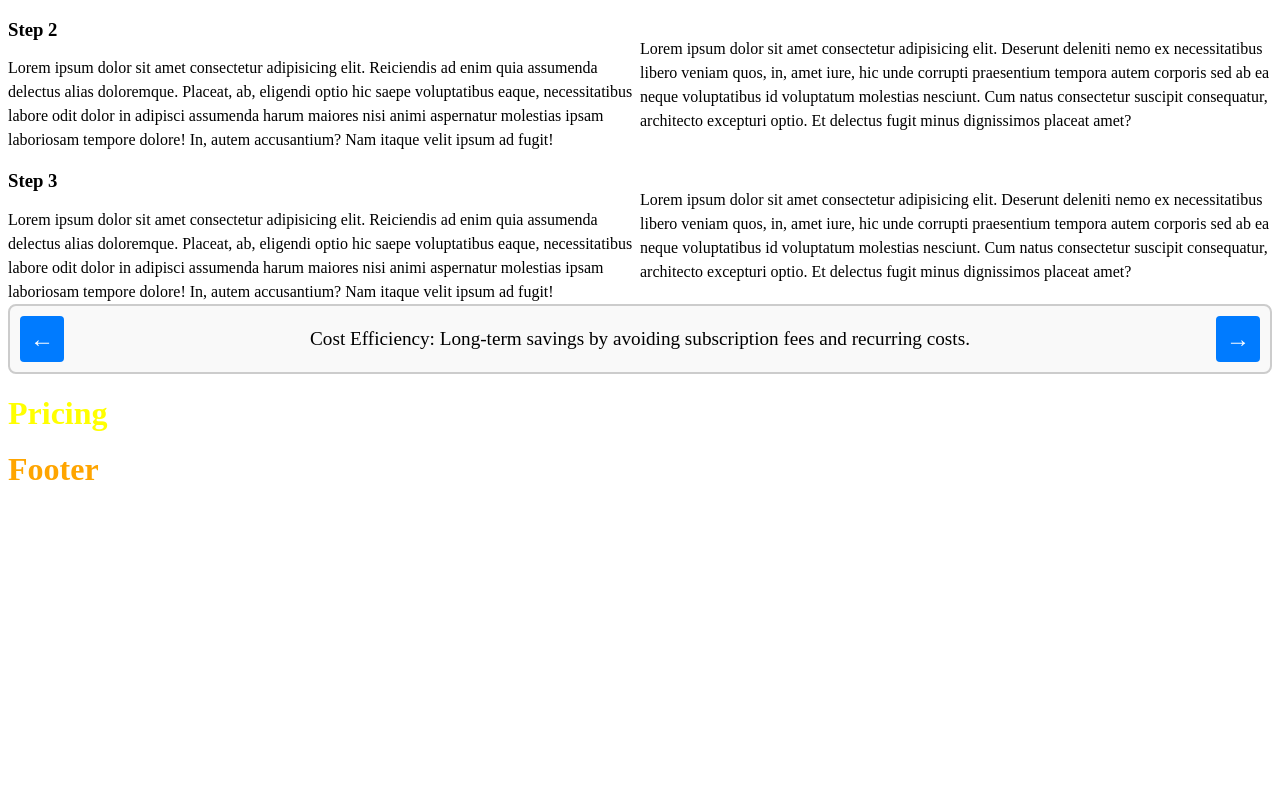
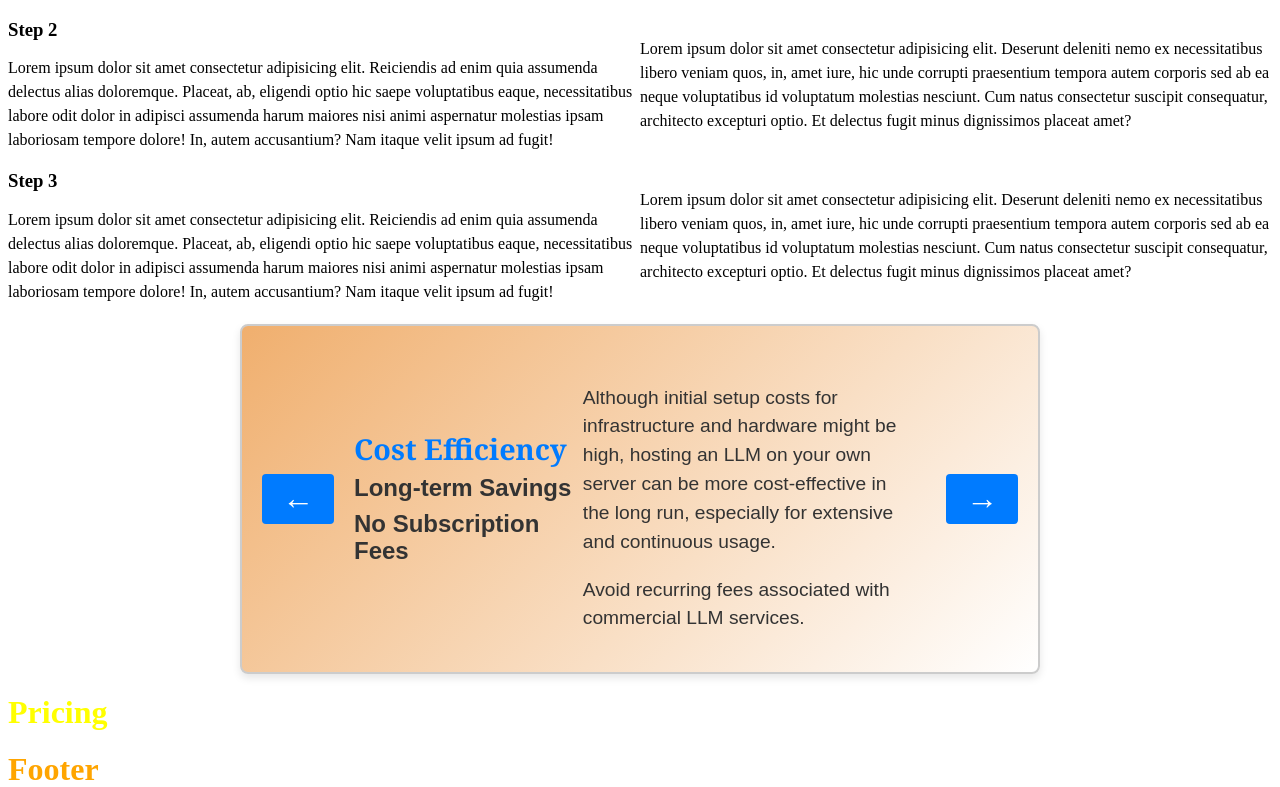
Before and after one commit to BuraYu/LLM-landing-page, a React (Create React App) app: page / in a window 1280 px wide. Shown: the part 580-1367 px from the top of the page. Before the commit the page ends 1067 px from the top, so only its background shows below. Built offline with nearby package versions, Linux system fonts and the light colour scheme.

Commit message:
exported and updated  data into own file, add title, subheading and description

```diff
--- a/src/Components/Benefits.css
+++ b/src/Components/Benefits.css
@@ -1,24 +1,30 @@
 .carousel {
   display: flex;
   align-items: center;
-  justify-content: center;
-  margin: 20px;
+  justify-content: space-between;
+  margin: 20px auto;
   border: 2px solid #ccc;
   border-radius: 8px;
-  padding: 10px;
-  max-width: 1400px;
-  margin: 0 auto;
-  background-color: #f9f9f9;
+  padding: 20px;
+  max-width: 800px;
+  height: 350px;
+  background: linear-gradient(135deg, #f0af6e, #ffffff);
+  box-shadow: 0 4px 8px rgba(0, 0, 0, 0.1);
 }
 
 .carousel-button {
   background-color: #007bff;
   color: white;
   border: none;
-  padding: 10px;
+  padding: 10px 20px;
   cursor: pointer;
-  font-size: 1.5rem;
+  font-size: 2rem;
   border-radius: 4px;
+  height: 50px;
+  display: flex;
+  align-items: center;
+  justify-content: center;
+  transition: background-color 0.3s ease;
 }
 
 .carousel-button:hover {
@@ -26,8 +32,47 @@
 }
 
 .carousel-content {
+  display: flex;
+  flex-direction: row;
+  align-items: center;
+  justify-content: space-between;
+  flex-grow: 1;
   margin: 0 20px;
+}
+
+.carousel-description {
+  width: 60%;
   font-size: 1.2rem;
-  text-align: center;
-  flex-grow: 1;
+  padding-right: 20px;
+  color: #333;
+  font-family: "Arial", sans-serif;
 }
+
+.carousel-details {
+  width: 40%;
+  display: flex;
+  flex-direction: column;
+  align-items: flex-start;
+  justify-content: center;
+}
+
+.carousel-details h2 {
+  margin: 0;
+  font-size: 1.8rem;
+  color: #007bff;
+  font-family: "Georgia", serif;
+}
+
+.carousel-details h3 {
+  margin: 10px 0 0 0;
+  font-size: 1.5rem;
+  color: #333;
+  font-family: "Arial", sans-serif;
+}
+
+.carousel-details p {
+  margin: 5px 0 0 0;
+  font-size: 1rem;
+  color: #666;
+  font-family: "Arial", sans-serif;
+}
--- a/src/Components/Benefits.jsx
+++ b/src/Components/Benefits.jsx
@@ -1,19 +1,8 @@
-import React from "react";
+import React, { useState } from "react";
 import "./Benefits.css";
-import { useState } from "react";
+import benefits from "../data";
 
-export default function Benefits() {
-  const benefits = [
-    "Cost Efficiency: Long-term savings by avoiding subscription fees and recurring costs.",
-    "Control and Customization: Full control over software configurations, updates, and integrations.",
-    "Data Privacy and Security: Enhanced security and privacy by keeping data within your own servers.",
-    "Performance and Availability: Dedicated resources ensure consistent performance and low latency.",
-    "Scalability: Flexible resource scaling based on actual usage patterns and demands.",
-    "No Vendor Lock-in: Independence from a single vendor’s ecosystem.",
-    "Advanced Use Cases: Capability to deploy models at the edge or in specific geographic locations.",
-    "Learning and Innovation: Develop in-house expertise and foster innovation.",
-  ];
-
+const Carousel = () => {
   const [currentIndex, setCurrentIndex] = useState(0);
 
   const nextBenefit = () => {
@@ -25,15 +14,34 @@ export default function Benefits() {
       (prevIndex) => (prevIndex - 1 + benefits.length) % benefits.length
     );
   };
+
   return (
     <div className="carousel">
       <button className="carousel-button" onClick={prevBenefit}>
         ←
       </button>
-      <div className="carousel-content">{benefits[currentIndex]}</div>
+      <div className="carousel-content">
+        <div className="carousel-details">
+          <h2>{benefits[currentIndex].heading}</h2>
+          {benefits[currentIndex].details.map((detail, index) => (
+            <div key={index}>
+              <h3>{detail.subheading}</h3>
+            </div>
+          ))}
+        </div>
+        <div className="carousel-description">
+          {benefits[currentIndex].details.map((detail, index) => (
+            <div key={index}>
+              <p>{detail.description}</p>
+            </div>
+          ))}
+        </div>
+      </div>
       <button className="carousel-button" onClick={nextBenefit}>
         →
       </button>
     </div>
   );
-}
+};
+
+export default Carousel;
--- /dev/null
+++ b/src/data.js
@@ -0,0 +1,129 @@
+const benefits = [
+  {
+    heading: "Cost Efficiency",
+    details: [
+      {
+        subheading: "Long-term Savings",
+        description:
+          "Although initial setup costs for infrastructure and hardware might be high, hosting an LLM on your own server can be more cost-effective in the long run, especially for extensive and continuous usage.",
+      },
+      {
+        subheading: "No Subscription Fees",
+        description:
+          "Avoid recurring fees associated with commercial LLM services.",
+      },
+    ],
+  },
+  {
+    heading: "Control and Customization",
+    details: [
+      {
+        subheading: "Full Control",
+        description:
+          "You have complete control over the environment, including software configurations, updates, and optimizations tailored to your specific needs.",
+      },
+      {
+        subheading: "Customization",
+        description:
+          "Ability to fine-tune the model, implement custom features, or integrate with other internal systems without restrictions imposed by third-party providers.",
+      },
+    ],
+  },
+  {
+    heading: "Data Privacy and Security",
+    details: [
+      {
+        subheading: "Enhanced Security",
+        description:
+          "Data processed on your own servers is kept within your control, reducing the risk of data breaches and ensuring compliance with strict data privacy regulations.",
+      },
+      {
+        subheading: "Privacy",
+        description:
+          "Avoid potential privacy issues related to sending sensitive data to external services.",
+      },
+    ],
+  },
+  {
+    heading: "Performance and Availability",
+    details: [
+      {
+        subheading: "Dedicated Resources",
+        description:
+          "Ensure consistent performance with dedicated hardware resources optimized for your specific workloads.",
+      },
+      {
+        subheading: "Latency Reduction",
+        description:
+          "Minimize latency by hosting the model closer to your user base or integrating directly within your internal network infrastructure.",
+      },
+      {
+        subheading: "Availability",
+        description:
+          "Greater control over uptime and reliability, without dependence on the uptime and reliability of external service providers.",
+      },
+    ],
+  },
+  {
+    heading: "Scalability",
+    details: [
+      {
+        subheading: "Flexible Scaling",
+        description:
+          "Scale resources up or down based on actual usage patterns and demands without being constrained by the limits of a service provider.",
+      },
+      {
+        subheading: "Custom Infrastructure",
+        description:
+          "Optimize your infrastructure specifically for your use case, potentially improving efficiency and performance.",
+      },
+    ],
+  },
+  {
+    heading: "No Vendor Lock-in",
+    details: [
+      {
+        subheading: "Independence",
+        description:
+          "Freedom from being tied to a single vendor’s ecosystem, allowing you to switch technologies or providers without major disruptions.",
+      },
+      {
+        subheading: "Interoperability",
+        description:
+          "Easier integration with various internal systems and tools, without compatibility issues or restrictions imposed by external services.",
+      },
+    ],
+  },
+  {
+    heading: "Advanced Use Cases",
+    details: [
+      {
+        subheading: "Edge Deployments",
+        description:
+          "Ability to deploy models at the edge or in specific geographic locations, useful for applications requiring local processing.",
+      },
+      {
+        subheading: "Offline Access",
+        description:
+          "Capability to run models in environments with limited or no internet connectivity, ensuring continuous operation in remote or secure locations.",
+      },
+    ],
+  },
+  {
+    heading: "Learning and Innovation",
+    details: [
+      {
+        subheading: "In-house Expertise",
+        description:
+          "Building and maintaining your own LLM infrastructure can help develop in-house expertise and foster innovation within your organization.",
+      },
+      {
+        subheading: "Experimentation",
+        description:
+          "Greater freedom to experiment with different model architectures, training regimes, and optimizations without external constraints.",
+      },
+    ],
+  },
+];
+
+export default benefits;
```
